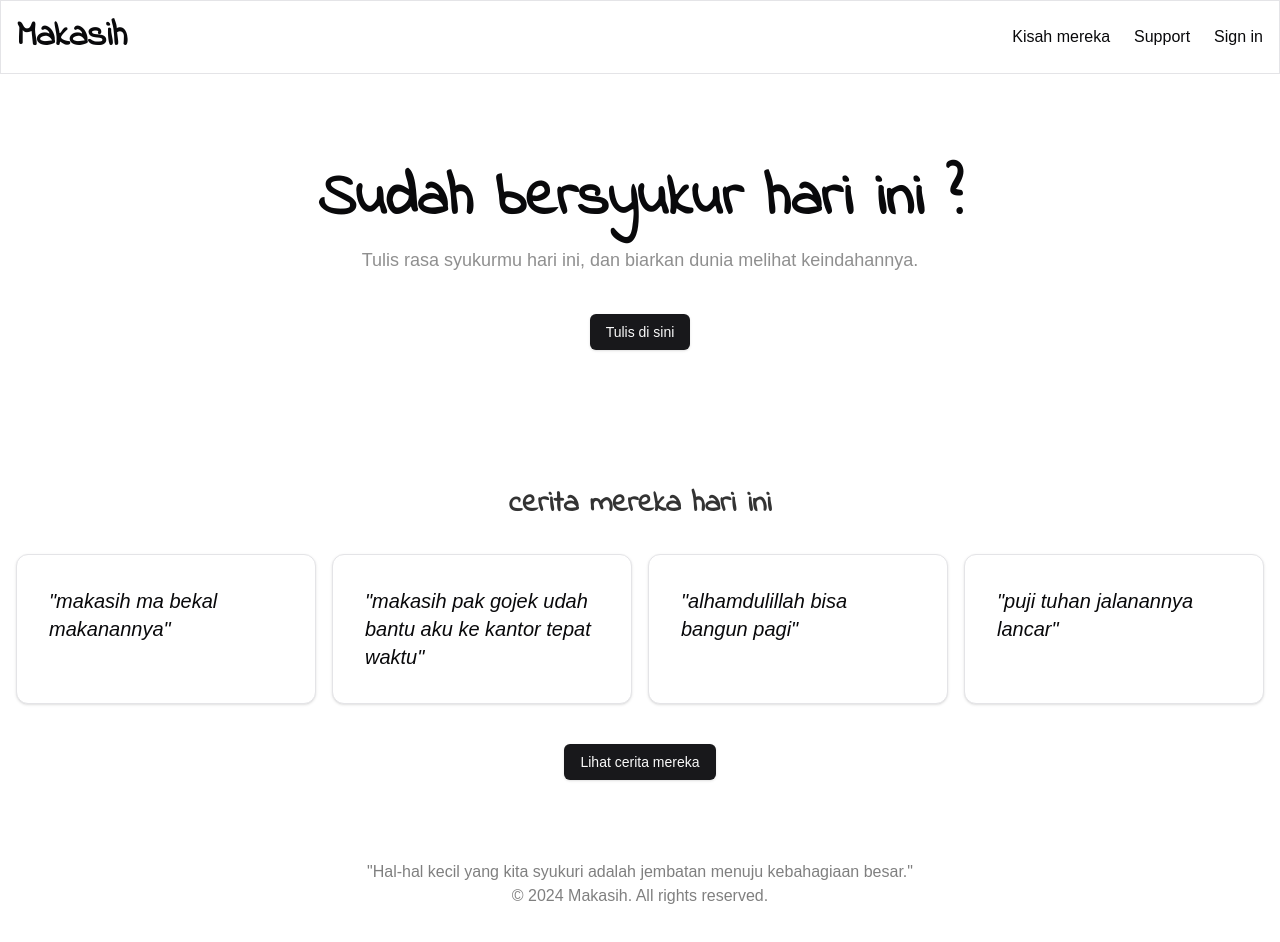
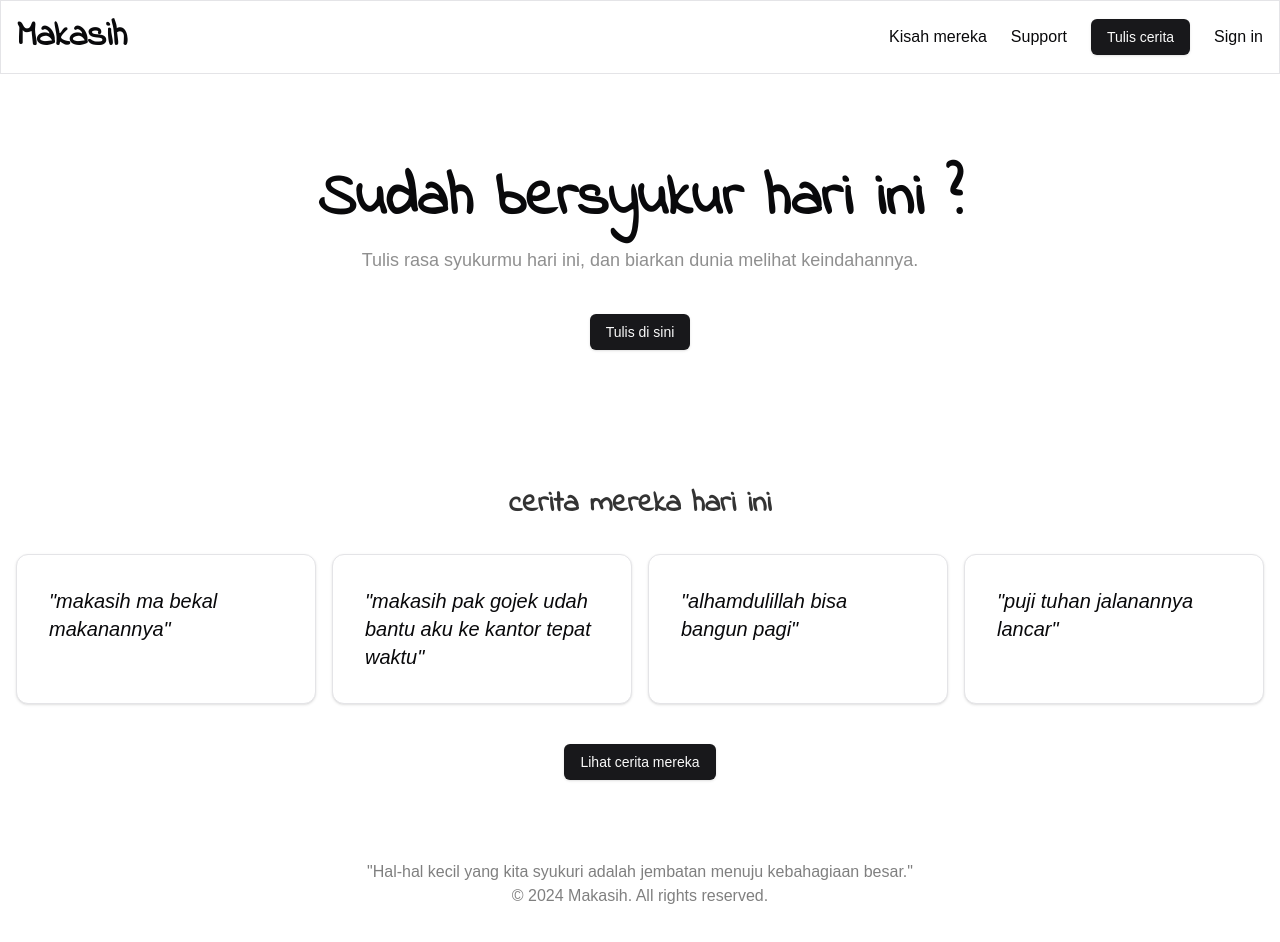
Before and after one commit to auzanassdq/syukur-app, a Next.js app: page / in a window 1280 px wide. Shown: the top 942 px of the page. Built offline with nearby package versions, Linux system fonts and the light colour scheme; no server answers; a web font is replaced by a local one.

Commit message:
add button tulis cerita

```diff
--- a/src/components/navbar.tsx
+++ b/src/components/navbar.tsx
@@ -8,6 +8,7 @@ import { UserButton } from "@clerk/nextjs";
 import { Menu } from "lucide-react";
 import Link from "next/link";
 import React, { useState } from "react";
+import { Button } from "./ui/button";
 
 function Navbar() {
   const user = useUser();
@@ -45,6 +46,11 @@ function Navbar() {
               Makasih Ku
             </Link>
           )}
+          <Button>
+            <Link href="/post" className="hover:underline">
+              Tulis cerita
+            </Link>
+          </Button>
           <SignedOut>
             <SignInButton />
           </SignedOut>
```
